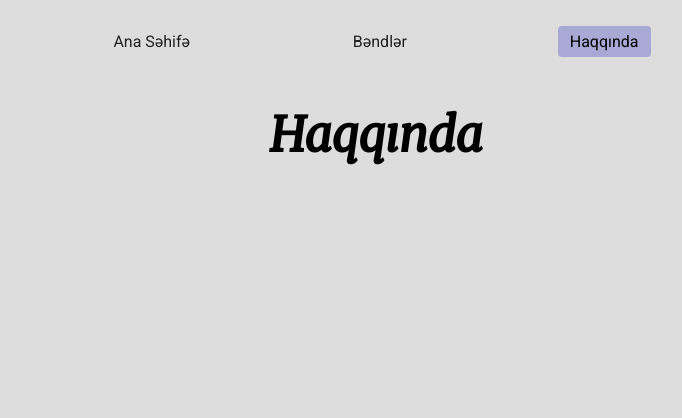
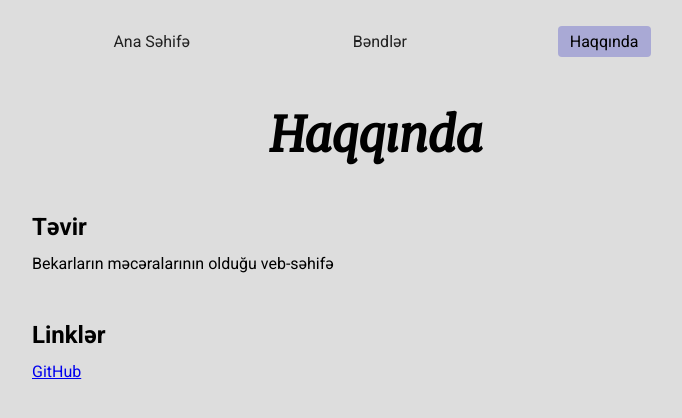
Before and after one commit to test2user-aqil/serguzeshti-bekar, a SvelteKit app: page /haqqinda in a window 1280 px wide. Shown: the top 418 px of the page, without its empty margins (264-946 px from the left). Built offline with nearby package versions, Linux system fonts and the light colour scheme.

Commit message:
feat(src): update `/haqqinda` Fill page with some data

```diff
--- a/src/routes/haqqinda/+page.svelte
+++ b/src/routes/haqqinda/+page.svelte
@@ -3,3 +3,23 @@
 </svelte:head>
 
 <h1>Haqqında</h1>
+
+<h2>Təvir</h2>
+<div>Bekarların məcəralarının olduğu veb-səhifə</div>
+
+<h2>Linklər</h2>
+
+<div>
+	<ul>
+		<a href="https://github.com/test2user-aqil/serguzeshti-bekar">GitHub</a>
+	</ul>
+</div>
+
+<style>
+	h2 {
+		margin: 0.8rem 0;
+	}
+	div {
+		margin: 0 0 3rem;
+	}
+</style>
```
